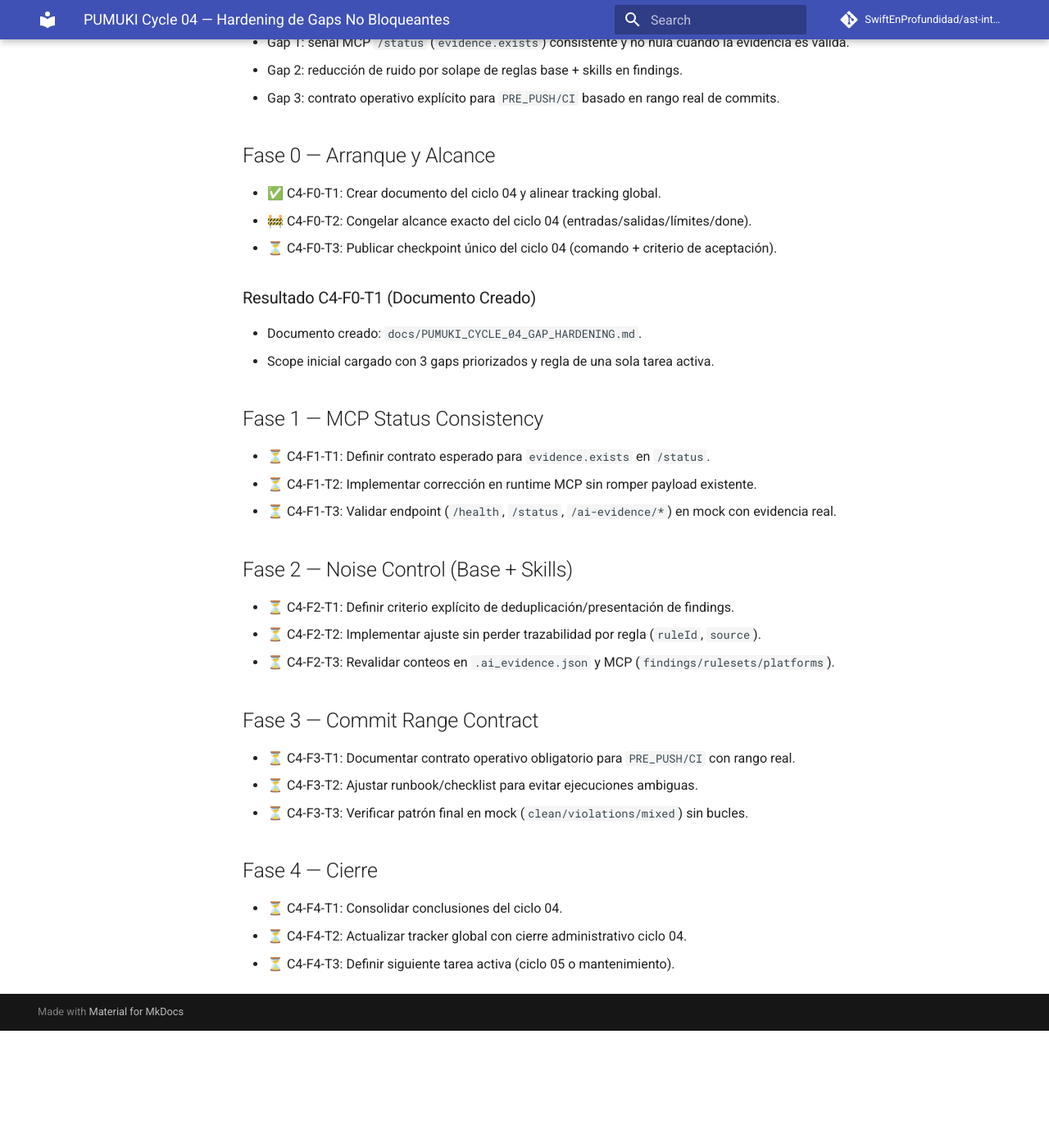
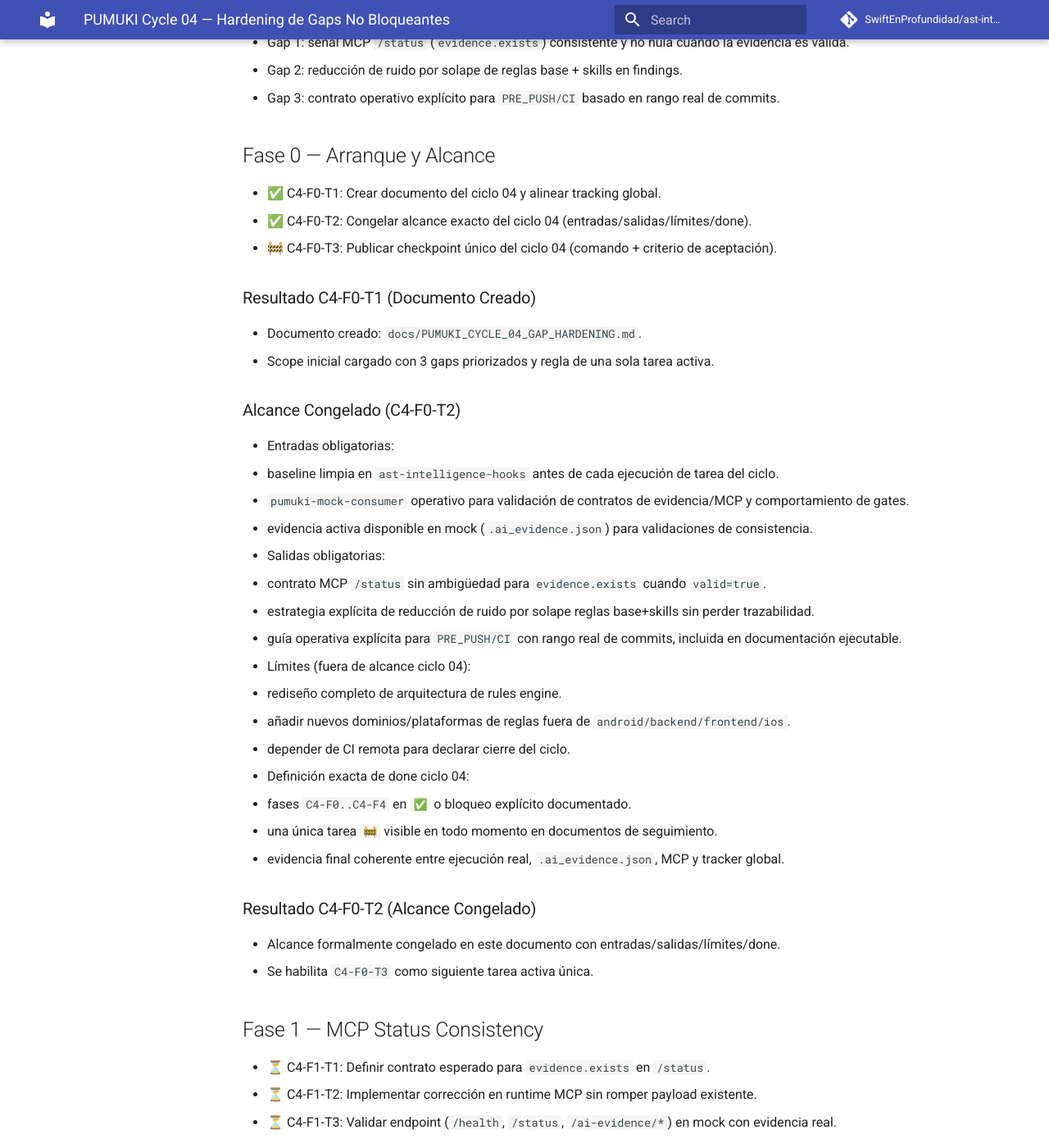
Before and after one commit to SwiftEnProfundidad/ast-intelligence-hooks, an MkDocs documentation site: the page built from docs/PUMUKI_CYCLE_04_GAP_HARDENING.md, in a window 1280 px wide and 1400 px high, scrolled down 749 px. Shown: the whole window at 82% size. Built offline with MkDocs 1.6.1 and Material for MkDocs 9.7.7, drawn with Linux system fonts in a browser that asks for light colours; comment, search, counter and statistics services are not loaded; before the commit the page ends 2006 px from its top, so only the background shows below that.

Commit message:
docs(cycle-04): close C4-F0-T2 and activate C4-F0-T3

```diff
--- a/docs/PUMUKI_CYCLE_04_GAP_HARDENING.md
+++ b/docs/PUMUKI_CYCLE_04_GAP_HARDENING.md
@@ -20,12 +20,34 @@ Cerrar de forma finita los gaps no bloqueantes detectados en ciclo 03, mantenien
 
 ## Fase 0 — Arranque y Alcance
 - ✅ C4-F0-T1: Crear documento del ciclo 04 y alinear tracking global.
-- 🚧 C4-F0-T2: Congelar alcance exacto del ciclo 04 (entradas/salidas/límites/done).
-- ⏳ C4-F0-T3: Publicar checkpoint único del ciclo 04 (comando + criterio de aceptación).
+- ✅ C4-F0-T2: Congelar alcance exacto del ciclo 04 (entradas/salidas/límites/done).
+- 🚧 C4-F0-T3: Publicar checkpoint único del ciclo 04 (comando + criterio de aceptación).
 
 ### Resultado C4-F0-T1 (Documento Creado)
 - Documento creado: `docs/PUMUKI_CYCLE_04_GAP_HARDENING.md`.
 - Scope inicial cargado con 3 gaps priorizados y regla de una sola tarea activa.
+
+### Alcance Congelado (C4-F0-T2)
+- Entradas obligatorias:
+  - baseline limpia en `ast-intelligence-hooks` antes de cada ejecución de tarea del ciclo.
+  - `pumuki-mock-consumer` operativo para validación de contratos de evidencia/MCP y comportamiento de gates.
+  - evidencia activa disponible en mock (`.ai_evidence.json`) para validaciones de consistencia.
+- Salidas obligatorias:
+  - contrato MCP `/status` sin ambigüedad para `evidence.exists` cuando `valid=true`.
+  - estrategia explícita de reducción de ruido por solape reglas base+skills sin perder trazabilidad.
+  - guía operativa explícita para `PRE_PUSH/CI` con rango real de commits, incluida en documentación ejecutable.
+- Límites (fuera de alcance ciclo 04):
+  - rediseño completo de arquitectura de rules engine.
+  - añadir nuevos dominios/plataformas de reglas fuera de `android/backend/frontend/ios`.
+  - depender de CI remota para declarar cierre del ciclo.
+- Definición exacta de done ciclo 04:
+  - fases `C4-F0..C4-F4` en `✅` o bloqueo explícito documentado.
+  - una única tarea `🚧` visible en todo momento en documentos de seguimiento.
+  - evidencia final coherente entre ejecución real, `.ai_evidence.json`, MCP y tracker global.
+
+### Resultado C4-F0-T2 (Alcance Congelado)
+- Alcance formalmente congelado en este documento con entradas/salidas/límites/done.
+- Se habilita `C4-F0-T3` como siguiente tarea activa única.
 
 ## Fase 1 — MCP Status Consistency
 - ⏳ C4-F1-T1: Definir contrato esperado para `evidence.exists` en `/status`.
```
Also changed, not shown: docs/REFRACTOR_PROGRESS.md (+2 -1 lines).
